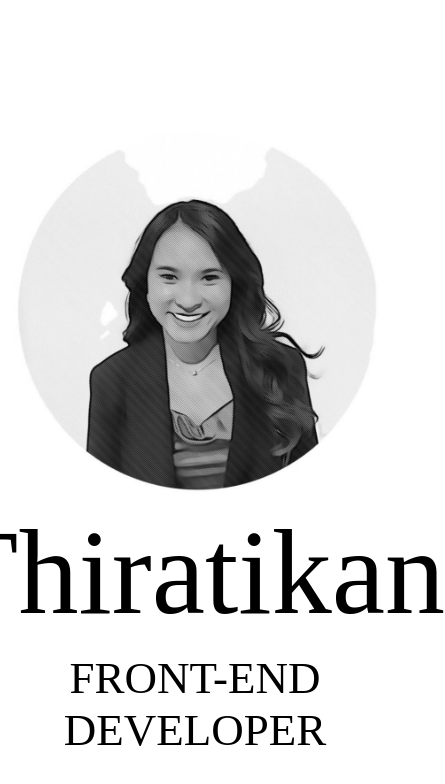
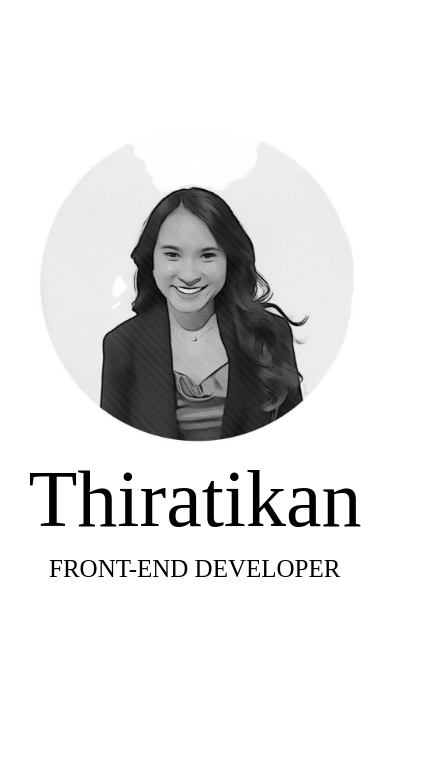
Before and after one commit to Thiratikan/Portfolio, a React (Create React App) app: page /introduce in a window 390 px wide. Shown: the top 784 px of the page, 445 px wide, since content can reach past the window. Built offline with nearby package versions, Linux system fonts and the light colour scheme.

Commit message:
Responsive Screen Updated

```diff
--- a/src/Component/Introduce.js
+++ b/src/Component/Introduce.js
@@ -18,6 +18,10 @@ function Introduce() {
     font-family: "Yellowtail", cursive;
     text-align: center;
     font-size: 120px;
+
+    @media only screen and (max-width: 600px) {
+      font-size: 80px;
+    }
   `;
 
   const Title = styled.div`
@@ -25,12 +29,20 @@ function Introduce() {
     text-align: center;
     margin-top: 10px;
     font-size: 45px;
+    @media only screen and (max-width: 600px) {
+      font-size: 25px;
+    }
   `;
 
   const Picture = styled.div`
     margin-top: 100px;
     img {
       height: 400px;
+    }
+    @media only screen and (max-width: 600px) {
+      img {
+        height: 350px;
+      }
     }
   `;
 
--- a/src/Component/Navbar.js
+++ b/src/Component/Navbar.js
@@ -20,6 +20,11 @@ function Navbar() {
       text-decoration: none;
       color: inherit;
     }
+    @media only screen and (max-width: 600px) {
+      li {
+        margin-right: 15px;
+      }
+    }
   `;
   return (
     <Nav>
--- a/src/style/PortStyle.js
+++ b/src/style/PortStyle.js
@@ -5,4 +5,8 @@ export const Title = styled.div`
   color: #eee;
   font-size: 200px;
   margin-left: 50px;
+  @media only screen and (max-width: 600px) {
+    font-size: 50px;
+    margin-left: 30px;
+  }
 `;
```
